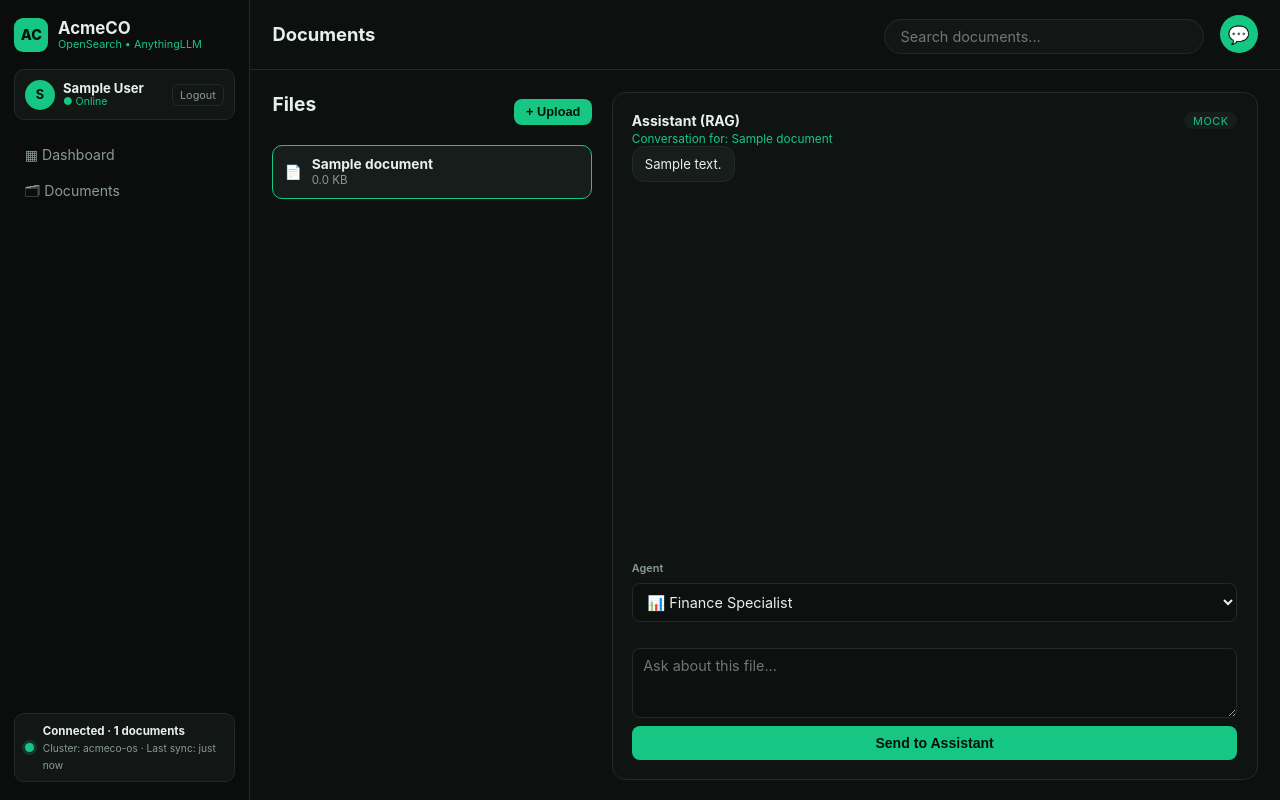
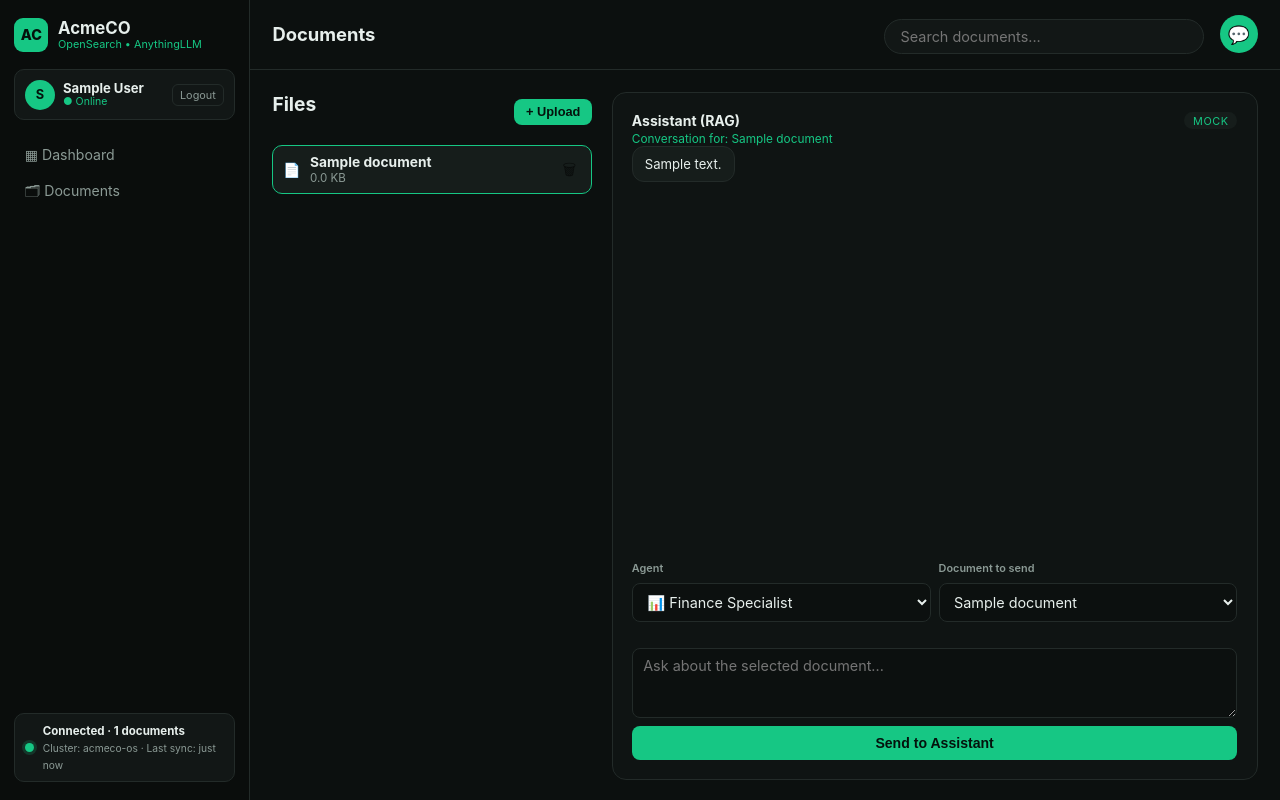
Before and after one commit to stephanadam/sandbox-localai, a FastAPI app: page /documents in a window 1280 px wide. Run offline with FastAPI, Linux system fonts and the light colour scheme; the visitor is signed in with stand-in values (Sample User, id 1); tables that the repository leaves empty hold one stand-in row (values such as "Sample post").

Commit message:
Add document picker in chat form and file delete capability
Co-authored-by: stephanadam <stephanadam@users.noreply.github.com>

```diff
--- a/app/static/css/style.css
+++ b/app/static/css/style.css
@@ -177,14 +177,27 @@ body.app { display: flex; min-height: 100vh; }
 
 .file-list { display: flex; flex-direction: column; gap: 0.5rem; }
 .file-item {
-    display: flex; align-items: center; gap: 0.6rem;
-    padding: 0.65rem 0.7rem; border: 1px solid var(--border);
+    display: flex; align-items: center; gap: 0.4rem;
+    padding: 0.5rem 0.6rem; border: 1px solid var(--border);
     border-radius: 10px; background: var(--panel);
 }
 .file-item:hover { border-color: var(--accent-dark); }
 .file-item.selected { border-color: var(--accent); background: var(--panel-2); }
-.file-item .doc-meta strong { font-size: 0.86rem; }
+.file-open { display: flex; align-items: center; gap: 0.6rem; flex: 1; min-width: 0; }
+.file-item .doc-meta { min-width: 0; }
+.file-item .doc-meta strong {
+    font-size: 0.86rem; display: block;
+    white-space: nowrap; overflow: hidden; text-overflow: ellipsis;
+}
 .file-item .doc-meta small { color: var(--muted); font-size: 0.72rem; }
+.file-del {
+    background: transparent; border: none; cursor: pointer;
+    font-size: 0.95rem; padding: 0.25rem 0.35rem; border-radius: 6px;
+    opacity: 0.6; line-height: 1;
+}
+.file-del:hover { opacity: 1; background: rgba(248,113,113,0.15); }
+
+.chat-selects { display: grid; grid-template-columns: 1fr 1fr; gap: 0.5rem; }
 
 /* ---------- Assistant panel (fixed, large) ---------- */
 .assistant {
--- a/app/templates/documents.html
+++ b/app/templates/documents.html
@@ -27,14 +27,19 @@
                 <p class="muted empty-note">No files yet. Upload one to start a conversation.</p>
             {% endif %}
             {% for doc in files %}
-            <a class="file-item {% if active and doc.id == active.id %}selected{% endif %}"
-               href="/documents?doc={{ doc.id }}#assistant">
+            <div class="file-item {% if active and doc.id == active.id %}selected{% endif %}">
+                <a class="file-open" href="/documents?doc={{ doc.id }}#assistant">
                     <span class="doc-icon">📄</span>
                     <span class="doc-meta">
                         <strong>{{ doc.title }}</strong>
                         <small>{{ (doc.size_bytes / 1024)|round(1) }} KB</small>
                     </span>
                 </a>
+                <form method="post" action="/documents/{{ doc.id }}/delete"
+                      onsubmit="return confirm('Delete “{{ doc.title }}” and its conversation?');">
+                    <button type="submit" class="file-del" title="Remove file">🗑</button>
+                </form>
+            </div>
             {% endfor %}
         </div>
     </section>
@@ -69,7 +74,7 @@
             </div>
 
             <form class="chat-form" method="post" action="/assistant/ask">
-                <input type="hidden" name="document_id" value="{{ active.id }}">
+                <div class="chat-selects">
                     <label class="sr-label">Agent
                         <select name="agent_key">
                             {% for key, a in agents.items() %}
@@ -79,7 +84,17 @@
                             {% endfor %}
                         </select>
                     </label>
-                <textarea name="question" rows="3" placeholder="Ask about this file..." required></textarea>
+                    <label class="sr-label">Document to send
+                        <select name="document_id">
+                            {% for doc in files %}
+                                <option value="{{ doc.id }}" {% if active and doc.id == active.id %}selected{% endif %}>
+                                    {{ doc.title }}
+                                </option>
+                            {% endfor %}
+                        </select>
+                    </label>
+                </div>
+                <textarea name="question" rows="3" placeholder="Ask about the selected document..." required></textarea>
                 <button type="submit" class="btn btn-block">Send to Assistant</button>
             </form>
         {% endif %}
```
Also changed, not shown: app/routers/library.py (+33 -1 lines), tests/test_app.py (+52 -0 lines). Lines whose indentation alone changed are shown as unchanged.
